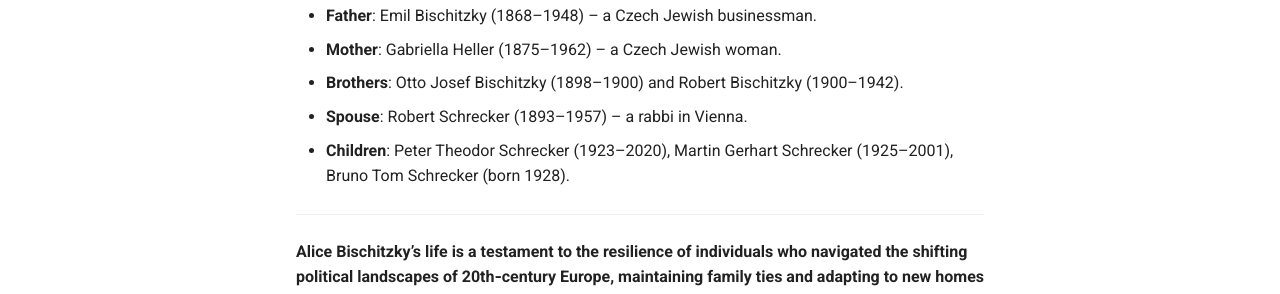
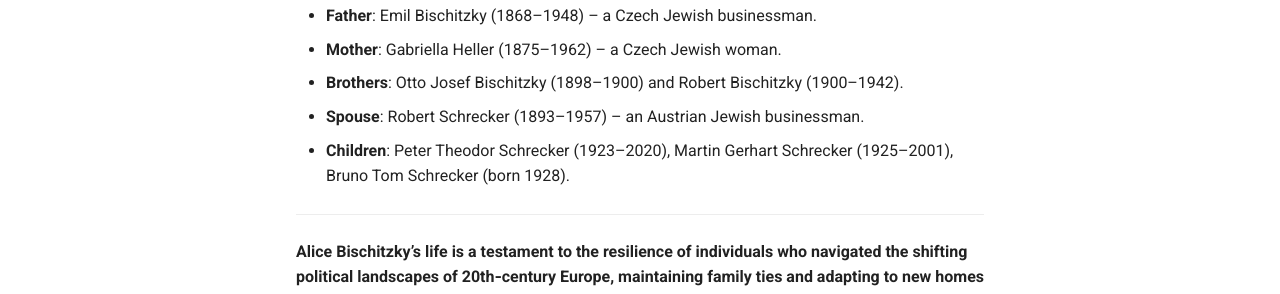
Before and after one commit to Schrecker-Family/Website, an MkDocs documentation site: the page built from docs/BischitzkyA1901.md, in a window 1280 px wide and 900 px high, scrolled down 2445 px. Shown: the part 516-810 px from the top of the window. Built offline with MkDocs 1.6.1 and Material for MkDocs 9.7.7, drawn with Linux system fonts in a browser that asks for light colours.

Commit message:
Corrections to Oma

```diff
--- a/docs/BischitzkyA1901.md
+++ b/docs/BischitzkyA1901.md
@@ -66,7 +66,7 @@ Alice Bischitzky (1901–1987) was born in Prague, married in Vienna, and lived
 - **Father**: Emil Bischitzky (1868–1948) – a Czech Jewish businessman.
 - **Mother**: Gabriella Heller (1875–1962) – a Czech Jewish woman.
 - **Brothers**: Otto Josef Bischitzky (1898–1900) and Robert Bischitzky (1900–1942).
-- **Spouse**: Robert Schrecker (1893–1957) – a rabbi in Vienna.
+- **Spouse**: Robert Schrecker (1893–1957) – an Austrian Jewish businessman.
 - **Children**: Peter Theodor Schrecker (1923–2020), Martin Gerhart Schrecker (1925–2001), Bruno Tom Schrecker (born 1928).
 
 ---
```
